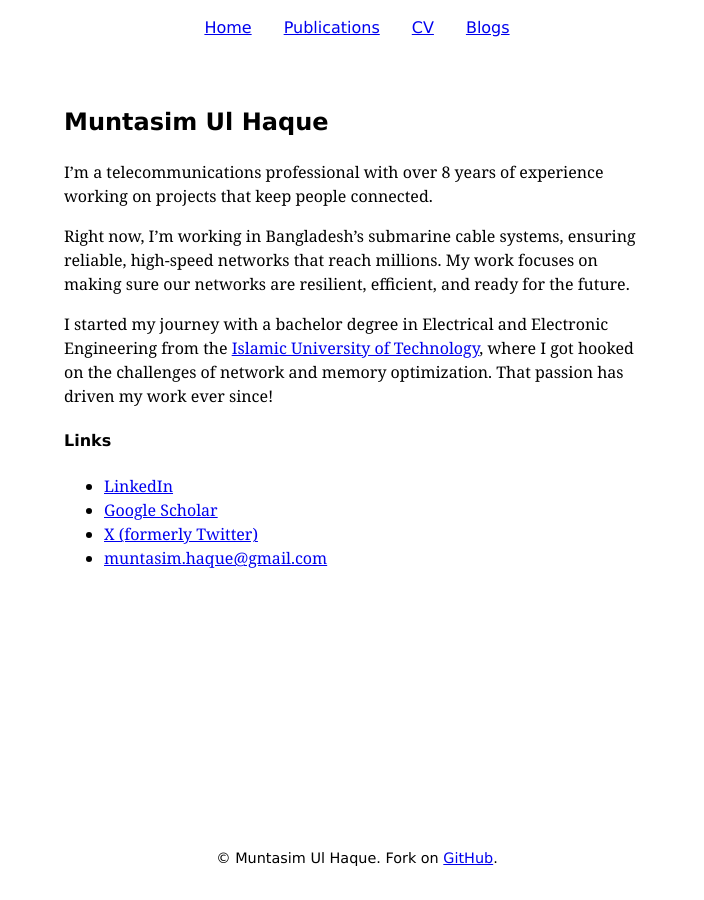
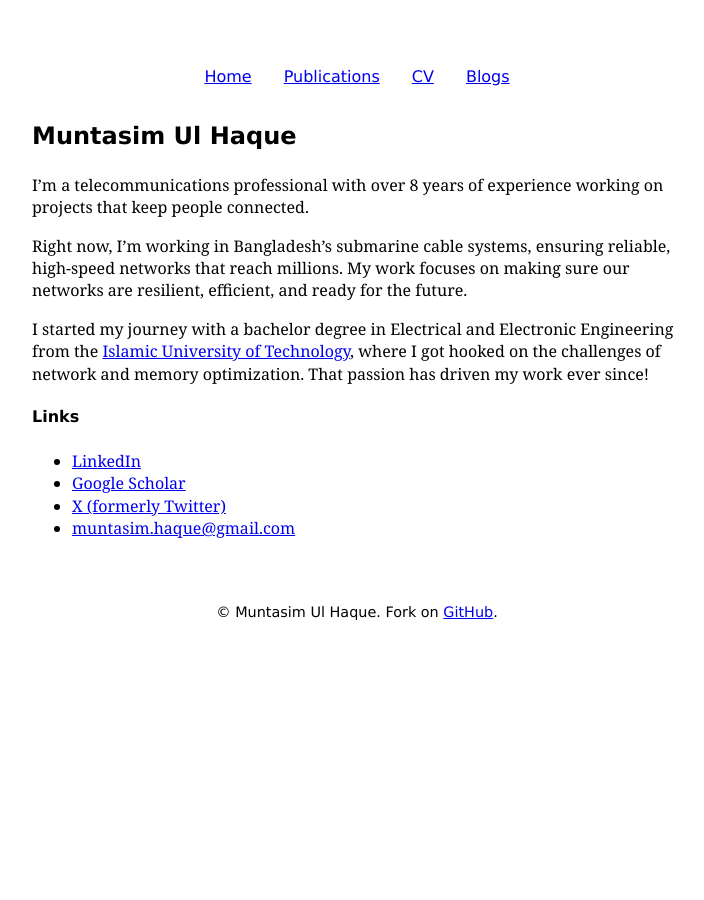
Before and after one commit to muntasimulhaque/muntasimulhaque.github.io, a Jekyll site: the page built from index.md, in a window 1280 px wide. Shown: the whole page, without its empty margins (283-987 px from the left). Built offline with Jekyll 4.4.1, drawn with Linux system fonts in a browser that asks for light colours.

Commit message:
Update main.css

```diff
--- a/assets/css/main.css
+++ b/assets/css/main.css
@@ -5,23 +5,16 @@
 /* Global styles */
 body {
     font-family: Georgia, 'Times New Roman', Times, serif; /* Georgia for body text */
-    line-height: 1.5;
-    margin: 0;
-    padding: 0;
-    width: 100%;
-    overflow-x: hidden; /* Prevent horizontal scrolling */
-    display: flex;
-    flex-direction: column;
-    min-height: 100vh;
+    line-height: 1.4;
+	font-size: 16px;
+	padding: 0 10px;
+	margin: 50px auto;
+	max-width: 650px;
 }
 
 main {
-    flex: 1;
-    padding: 2rem;
-    max-width: var(--max-content-width); /* Reduced for improved readability */
-    margin: 0 auto;
-    width: 100%;
-    box-sizing: border-box; /* Include padding in width calculation */
+    max-width:42em;
+    margin:15 auto;
 }
 
 /* Headings - Use Verdana for headings */
```
